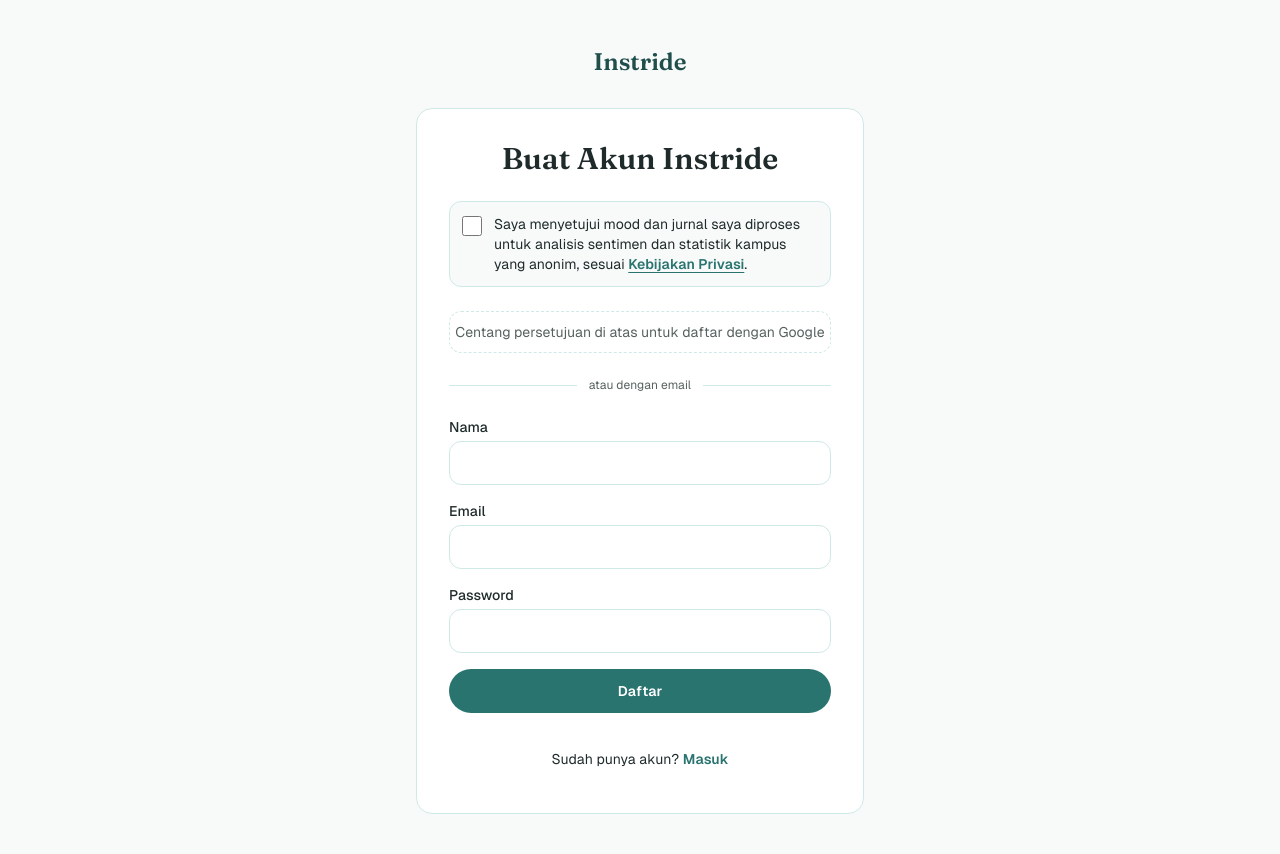
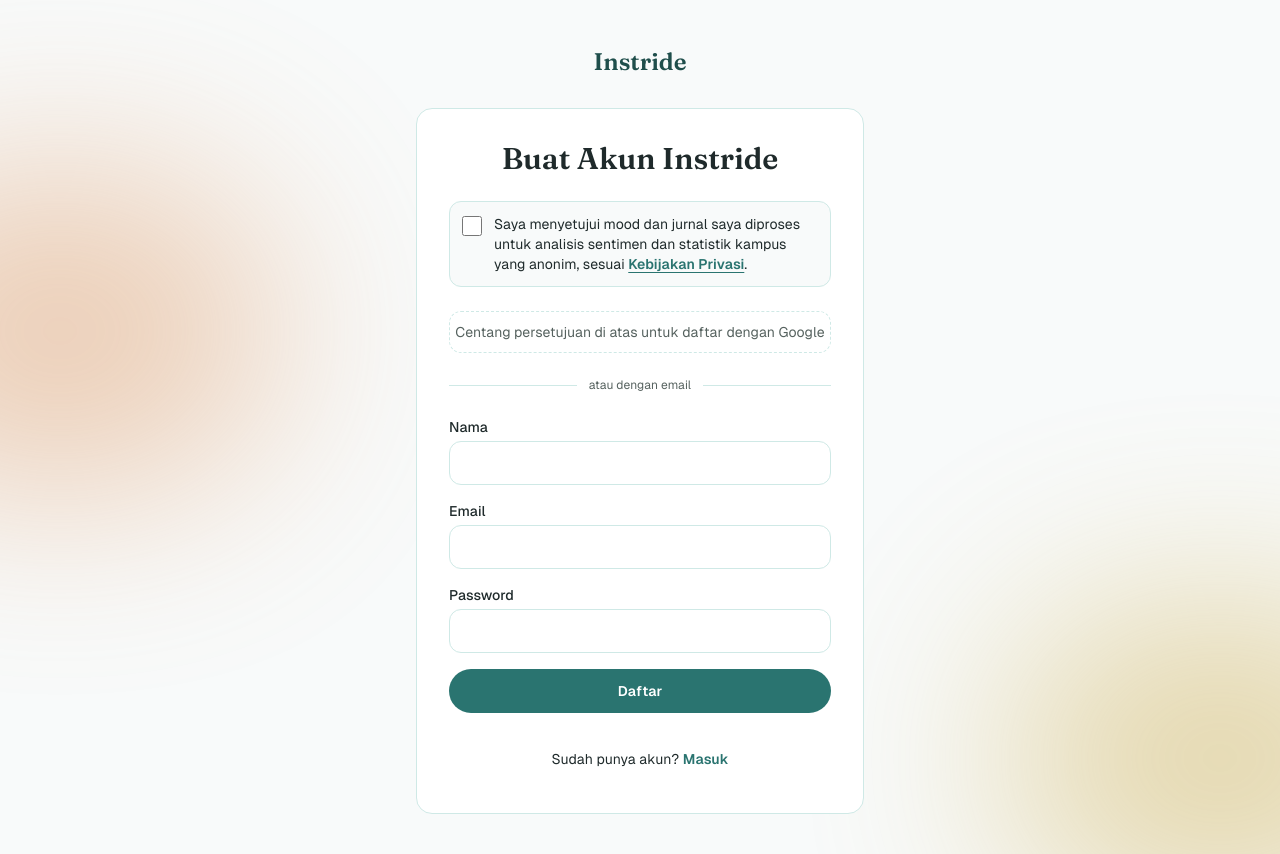
Before and after one commit to dnday/Instride, a Next.js app: page /register in a window 1280 px wide. Built offline with nearby package versions, Linux system fonts and the light colour scheme; no server answers.

Commit message:
feat: Latar hangat di halaman Register (#55)

```diff
--- a/src/app/register/page.tsx
+++ b/src/app/register/page.tsx
@@ -8,6 +8,7 @@ import { AUTH_ERROR_MESSAGES, isExistingUserSignUp, mapSignUpError } from "@/lib
 import { type FieldErrors, validateRegister } from "@/lib/authValidation";
 import { destinationForRole } from "@/lib/constants";
 import GoogleSignInButton from "@/components/GoogleSignInButton";
+import { WarmGlow } from "@/components/WarmGlow";
 import { getSupabaseClient, SupabaseConfigError } from "@/lib/supabaseClient";
 
 const CONSENT_REQUIRED = "Persetujuan pemrosesan data wajib dicentang untuk mendaftar";
@@ -98,8 +99,9 @@ export default function RegisterPage() {
   }
 
   return (
-    <div className="min-h-screen bg-surface flex flex-col items-center justify-center px-4 py-10">
-      <Link href="/" className="mb-6 inline-flex min-h-11 items-center font-serif text-2xl font-semibold text-brand-900">Instride</Link>
+    <div className="relative isolate min-h-screen overflow-hidden bg-surface flex flex-col items-center justify-center px-4 py-10">
+      <WarmGlow leftTop="20%" rightTop="70%" />
+      <Link href="/"className="mb-6 inline-flex min-h-11 items-center font-serif text-2xl font-semibold text-brand-900">Instride</Link>
       <div className="w-full max-w-md card sm:p-8">
         <h1 className="font-serif text-3xl font-semibold text-center text-ink mb-6">
           Buat Akun Instride
```
